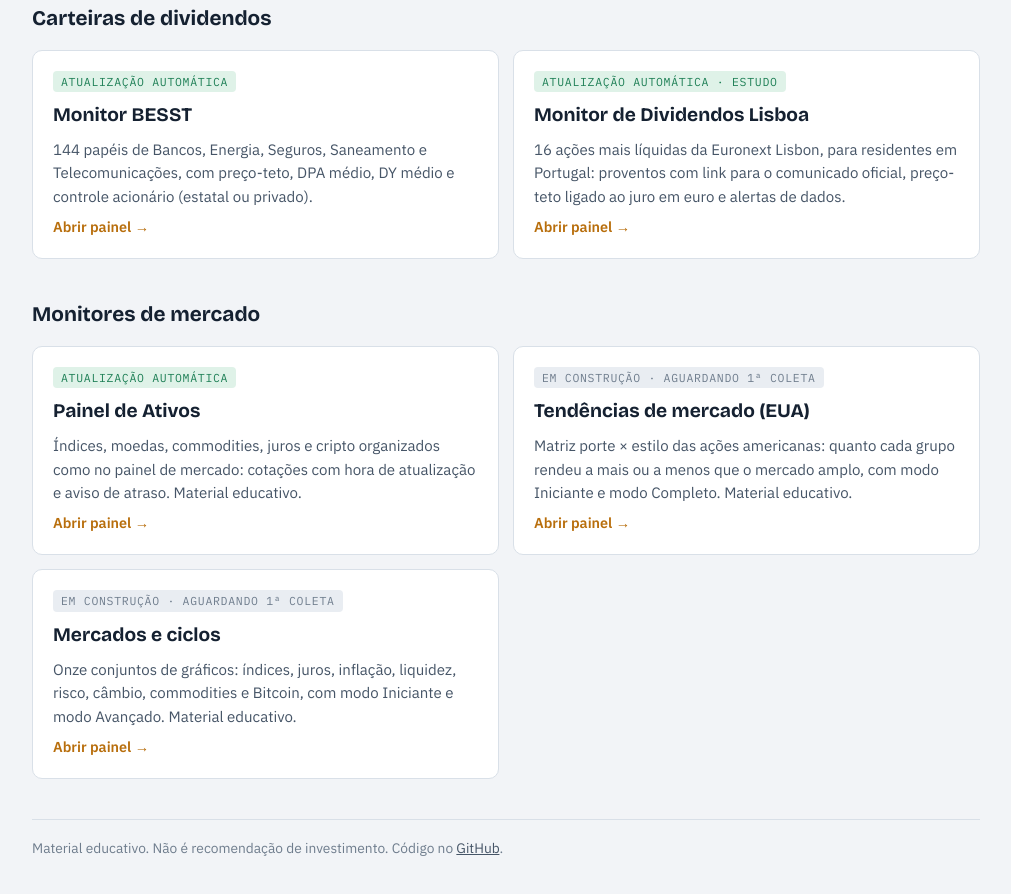
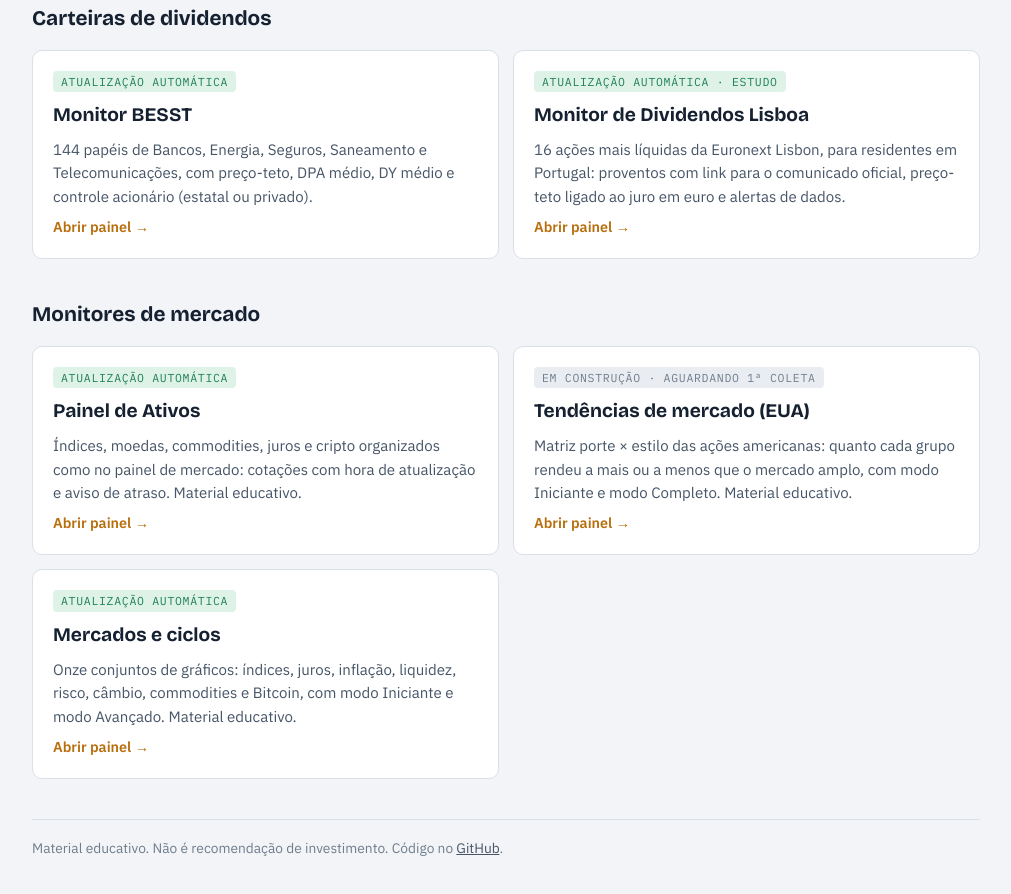
Before and after one commit to nilsonjacobcosta/market-lab, a plain HTML site: page index.html in a window 1280 px wide. Shown: the part 800-1694 px from the top of the page, without its empty margins (134-1145 px from the left). Drawn offline with nearby package versions, Linux system fonts and the light colour scheme.

Commit message:
Mercados e ciclos: status passa de Em construção para Atualização automática (#4)
Primeira coleta real em 17/11/2026 (47 de 48 séries), 3 pontos por série conferidos
com a fonte oficial e 9 símbolos do Advanced Chart testados no navegador.


Claude-Session: https://claude.ai/code/session_01Sz6V19P9LLgstaogRbXCCL

Co-authored-by: Claude <noreply@anthropic.com>

```diff
--- a/index.html
+++ b/index.html
@@ -113,7 +113,7 @@ footer a{color:var(--ink-2)}
         <span class="go">Abrir painel →</span>
       </a>
       <a class="card" href="monitor/mercados/">
-        <span class="status plan">Em construção · aguardando 1ª coleta</span>
+        <span class="status on">Atualização automática</span>
         <h3>Mercados e ciclos</h3>
         <p>Onze conjuntos de gráficos: índices, juros, inflação, liquidez, risco, câmbio, commodities e Bitcoin, com modo Iniciante e modo Avançado. Material educativo.</p>
         <span class="go">Abrir painel →</span>
```
Also changed, not shown: 4 other files.
